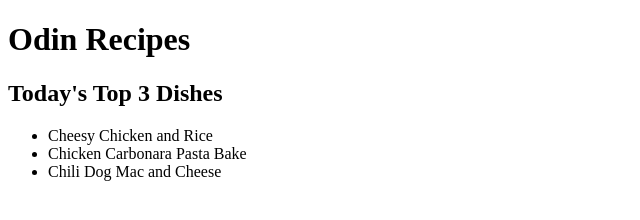
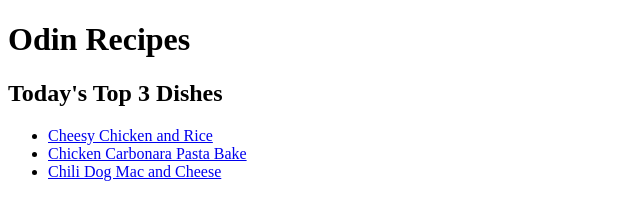
Before and after one commit to Sora2187/odin-recipes, a plain HTML site: page index.html in a window 1280 px wide. Shown: the whole page, without its empty margins (0-640 px from the left). Drawn offline with Linux system fonts and the light colour scheme.

Commit message:
add links to each recipe
finally added the relevant links to each recipe

```diff
--- a/index.html
+++ b/index.html
@@ -9,9 +9,30 @@
     <h1>Odin Recipes</h1>
     <h2>Today's Top 3 Dishes</h2>
     <ul>
-      <li>Cheesy Chicken and Rice</li>
-      <li>Chicken Carbonara Pasta Bake</li>
-      <li>Chili Dog Mac and Cheese</li>
+      <li>
+        <a
+          href="./recipes/cheesy-chicken-and-rice.html"
+          target="_blank"
+          rel="noopener noreferrer"
+          >Cheesy Chicken and Rice</a
+        >
+      </li>
+      <li>
+        <a
+          href="./recipes/chicken-carbonara-pasta-bake.html"
+          target="_blank"
+          rel="noopener noreferrer"
+          >Chicken Carbonara Pasta Bake</a
+        >
+      </li>
+      <li>
+        <a
+          href="./recipes/chili-dog-mac-and-cheese.html"
+          target="_blank"
+          rel="noopener noreferrer"
+          >Chili Dog Mac and Cheese</a
+        >
+      </li>
     </ul>
   </body>
 </html>
```
